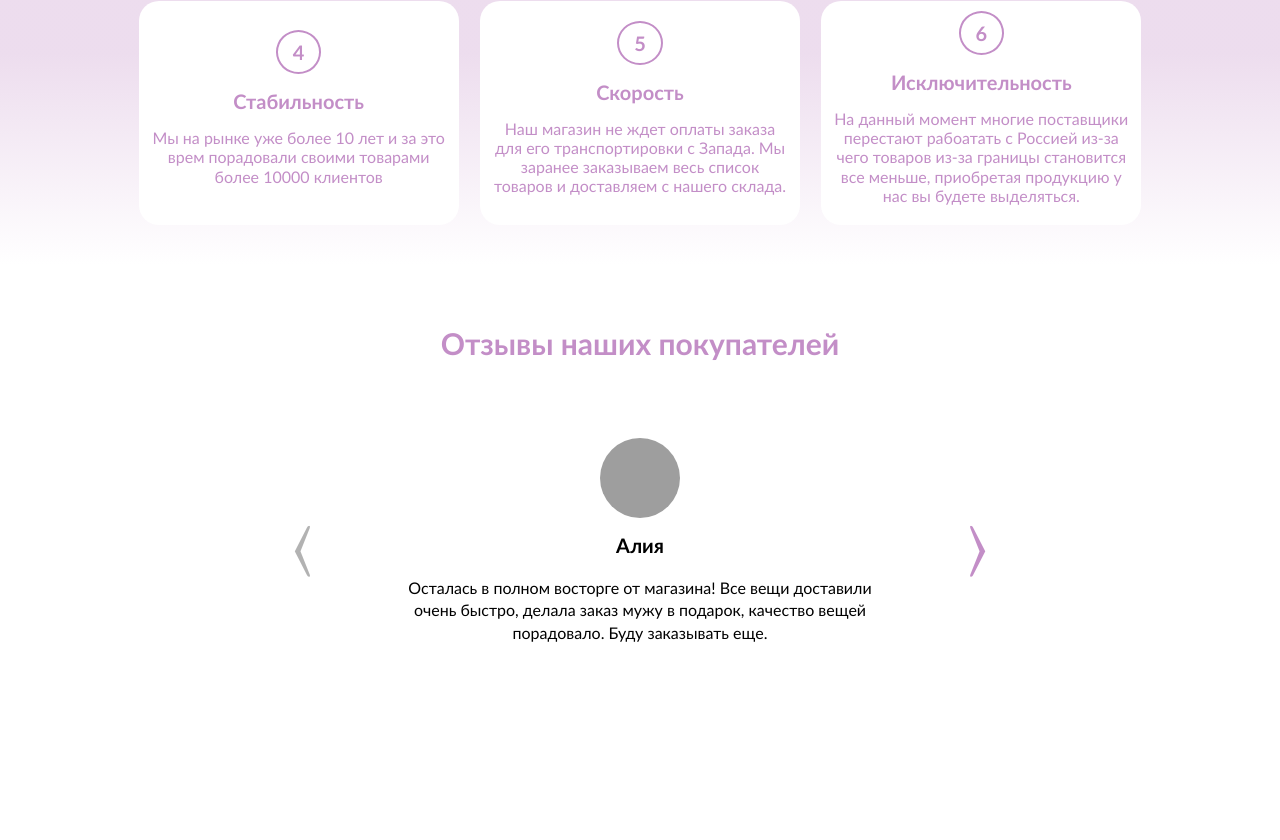
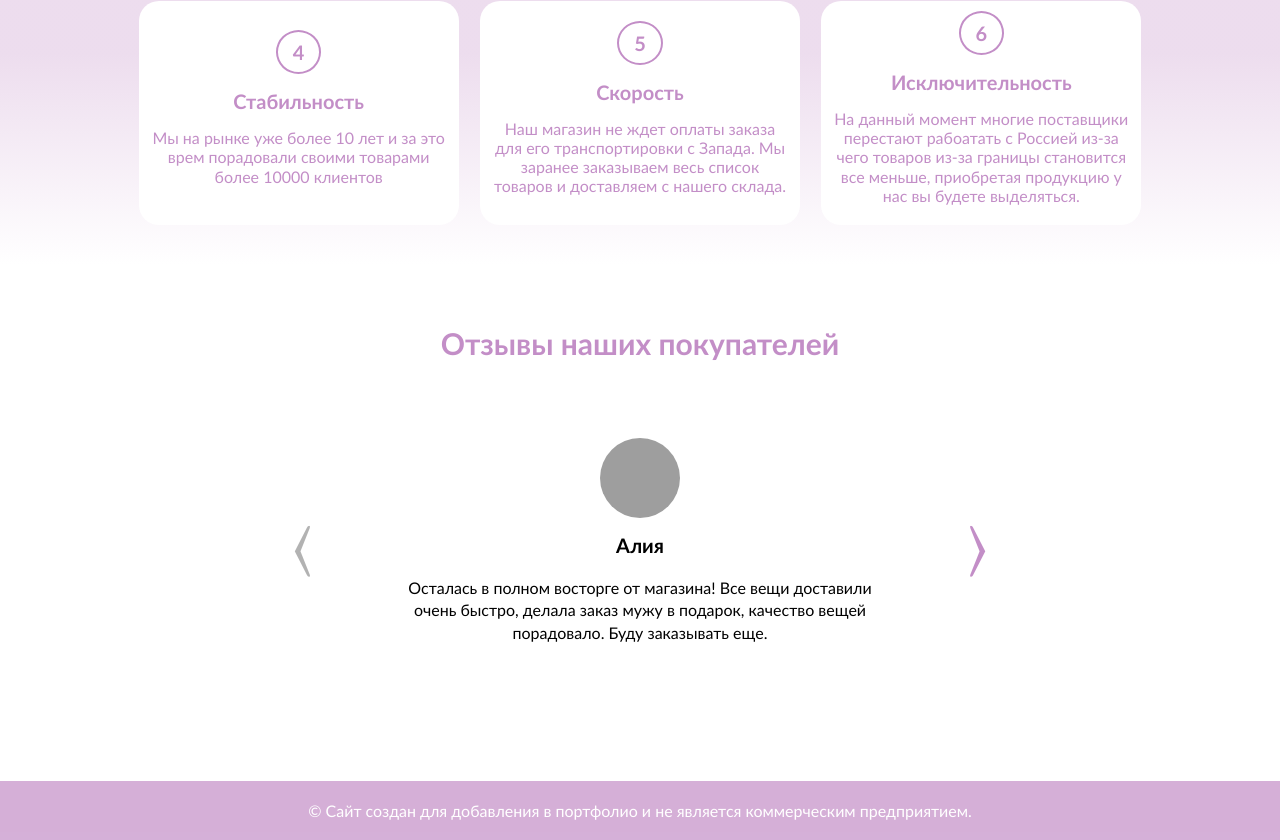
Before and after one commit to MariaMantusova/store, a React (Create React App) app: page /store/ in a window 1280 px wide. Shown: the part 1709-2549 px from the top of the page. Before the commit the page ends 2430 px from the top, so only its background shows below. Built offline with nearby package versions, Linux system fonts and the light colour scheme; grey boxes are pictures that could not be loaded.

Commit message:
feat: add footer

```diff
--- /dev/null
+++ b/src/components/Footer/Footer.css
@@ -0,0 +1,14 @@
+.footer {
+    background-color: rgba(195, 142, 199, 0.7);
+    display: flex;
+    align-items: center;
+    justify-content: center;
+    padding-bottom: 20px;
+    padding-top: 20px;
+}
+
+.footer__text {
+    margin: 0;
+    font-size: 16px;
+    color: #FFFFFF;
+}
--- /dev/null
+++ b/src/components/Footer/Footer.tsx
@@ -0,0 +1,12 @@
+import React from "react";
+import "./Footer.css";
+
+function Footer() {
+    return(
+        <footer className="footer">
+            <p className="footer__text">&#169; Сайт создан для добавления в портфолио и не является коммерческим предприятием.</p>
+        </footer>
+    )
+}
+
+export default Footer;
--- a/src/components/Main/Main.tsx
+++ b/src/components/Main/Main.tsx
@@ -5,6 +5,7 @@ import ImageBlock from "../ImageBlock/ImageBlock";
 import Catalog from "../Catalog/Catalog";
 import AboutStore from "../AboutStore/AboutStore";
 import Reviews from "../Reviews/Reviews";
+import Footer from "../Footer/Footer";
 
 function Main() {
     return(
@@ -14,6 +15,7 @@ function Main() {
             <Catalog/>
             <AboutStore/>
             <Reviews/>
+            <Footer/>
         </>
     )
 }
--- a/src/components/Reviews/Reviews.css
+++ b/src/components/Reviews/Reviews.css
@@ -1,6 +1,6 @@
 .reviews {
     padding-top: 60px;
-    padding-bottom: 40px;
+    padding-bottom: 100px;
     display: flex;
     flex-direction: column;
     align-items: center;
```
